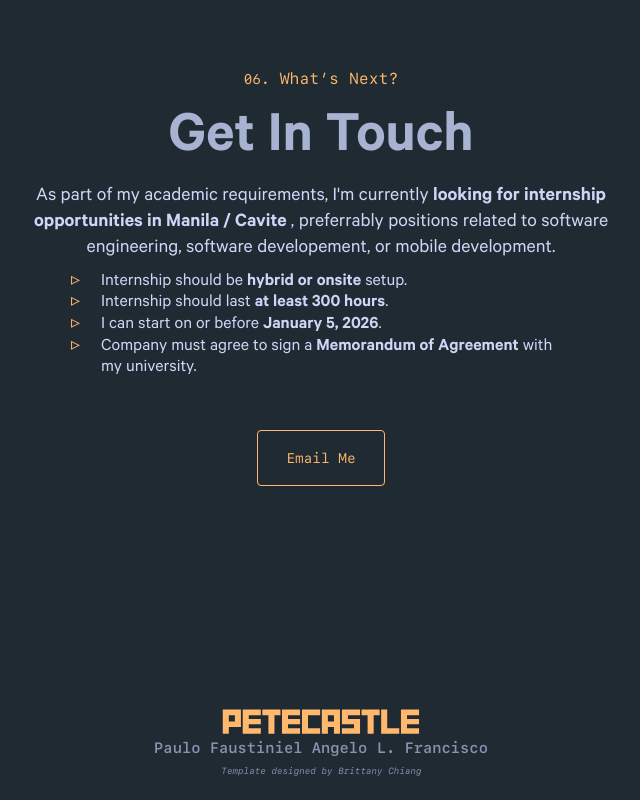
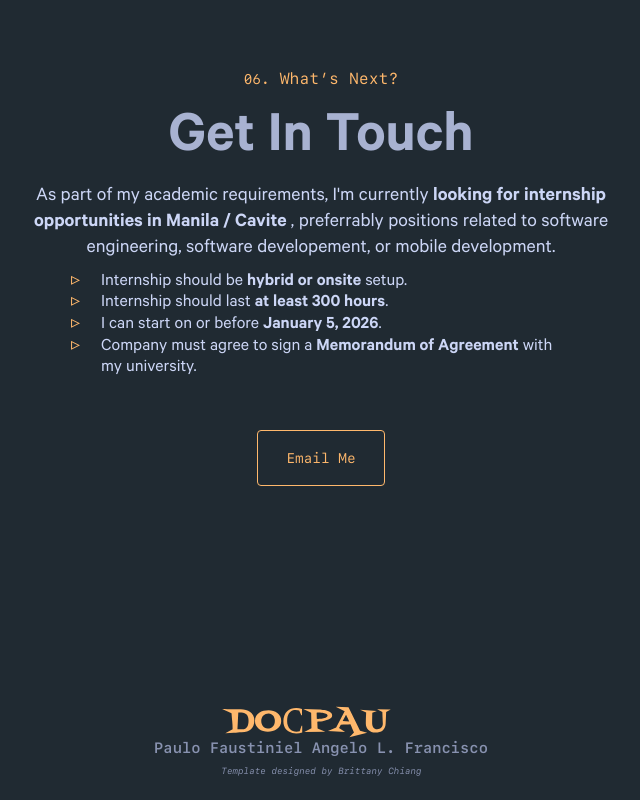
Before and after one commit to paufrancisco/paufrancisco.github.io, a Gatsby site: page / in a window 1280 px wide. Shown: the part 7154-7954 px from the top of the page, without its empty margins (319-959 px from the left). Built offline with nearby package versions, Linux system fonts and the light colour scheme; Gatsby itself is replaced by a stand-in of ours; some packages are replaced by stand-ins of ours.

Commit message:
FOOTER OK

```diff
--- a/src/components/icons/logo_footer.js
+++ b/src/components/icons/logo_footer.js
@@ -8,85 +8,48 @@ const IconLogo = () => (
         <g />
     </defs>
     <g fill="currentColor" fillOpacity="1">
-        <g transform="translate(2.314171, 92.280799)">
+        <g transform="translate(2.314171, 22.280799)">
             <g>
-                <path
-                    d="M 53.78125 -18.980469 L 53.78125 -68.070312 L 2.652344 -68.070312 L 2.652344 0 L 19.695312 0 L 19.695312 -18.980469 Z M 36.738281 -34.492188 L 19.695312 -34.492188 L 19.695312 -52.453125 L 36.738281 -52.453125 Z M 36.738281 -34.492188 " />
+                <path d="M91.5312 32C91.5312 37.6875 90.7188 42.6562 89.0938 46.9062C87.4688 51.0938 85.125 54.5938 82.0625 57.4062C79 60.2188 75.25 62.3438 70.8125 63.7812C66.4375 65.1562 61.4688 65.8438 55.9062 65.8438C52.1562 65.8438 48.4375 65.9688 44.75 66.2188C41.125 66.4688 37.4688 66.6875 33.7812 66.875L9.78125 68.1875L30.3125 57.2188V56.6562C30.3125 49.0938 29.9375 41.625 29.1875 34.25C28.4375 26.875 27.8125 19.4688 27.3125 12.0312L0.875 0.5C5.8125 0.625 10.7188 0.75 15.5938 0.875C20.4688 1 25.375 1.0625 30.3125 1.0625C34.25 1.0625 38.125 1.03125 41.9375 0.96875C45.8125 0.90625 49.6875 0.875 53.5625 0.875C58.3125 0.875 62.9688 1.53125 67.5312 2.84375C72.0938 4.09375 76.1562 6 79.7188 8.5625C83.2812 11.125 86.125 14.375 88.25 18.3125C90.4375 22.1875 91.5312 26.75 91.5312 32ZM75.125 33.3125C75.125 29.9375 74.75 26.8438 74 24.0312C73.25 21.1562 72.0625 18.7188 70.4375 16.7188C68.8125 14.6562 66.7188 13.0625 64.1562 11.9375C61.5938 10.75 58.5 10.1562 54.875 10.1562C53.4375 10.1562 52 10.1875 50.5625 10.25C49.1875 10.25 47.7812 10.2188 46.3438 10.1562L43.9062 57.3125C45.3438 57.3125 46.7188 57.3438 48.0312 57.4062C49.3438 57.4062 50.6875 57.4062 52.0625 57.4062V57.2188C52.9375 57.2812 53.75 57.3438 54.5 57.4062C55.25 57.4062 56.0312 57.4062 56.8438 57.4062C60.5312 57.4062 63.5625 56.75 65.9375 55.4375C68.3125 54.0625 70.1562 52.2812 71.4688 50.0938C72.8438 47.8438 73.7812 45.2812 74.2812 42.4062C74.8438 39.4688 75.125 36.4375 75.125 33.3125Z"/>
             </g>
         </g>
     </g>
     <g fill="currentColor" fillOpacity="1">
-        <g transform="translate(58.436201, 92.280799)">
+        <g transform="translate(95.436201, 25.280799)">
             <g>
-                <path
-                    d="M 53.578125 0 L 53.578125 -15.511719 L 19.695312 -15.511719 L 19.695312 -26.738281 L 53.578125 -26.738281 L 53.578125 -41.738281 L 19.695312 -41.738281 L 19.695312 -52.453125 L 53.578125 -52.453125 L 53.578125 -68.070312 L 2.652344 -68.070312 L 2.652344 0 Z M 53.578125 0 " />
+                <path d="M73.9375 30.75C73.9375 35.875 72.8125 40.3438 70.5625 44.1562C68.3125 47.9062 65.4062 51.0625 61.8438 53.625C58.2812 56.125 54.25 58 49.75 59.25C45.25 60.5 40.75 61.125 36.25 61.125C31.75 61.125 27.3125 60.4688 22.9375 59.1562C18.625 57.8438 14.75 55.9375 11.3125 53.4375C7.9375 50.875 5.21875 47.7188 3.15625 43.9688C1.09375 40.1562 0.0625 35.75 0.0625 30.75C0.0625 25.25 1.15625 20.5938 3.34375 16.7812C5.53125 12.9688 8.4375 9.90625 12.0625 7.59375C15.6875 5.21875 19.8125 3.5 24.4375 2.4375C29.0625 1.375 33.7812 0.84375 38.5938 0.84375C43.0938 0.84375 47.4375 1.5 51.625 2.8125C55.875 4.0625 59.6562 5.9375 62.9688 8.4375C66.2812 10.9375 68.9375 14.0625 70.9375 17.8125C72.9375 21.5625 73.9375 25.875 73.9375 30.75ZM56.0312 30.5625C56.0312 28 55.625 25.5 54.8125 23.0625C54.0625 20.5625 52.9375 18.375 51.4375 16.5C50 14.5625 48.1875 13.0312 46 11.9062C43.875 10.7188 41.4062 10.125 38.5938 10.125C35.6562 10.125 32.9062 10.625 30.3438 11.625C27.8438 12.625 25.6562 14.0312 23.7812 15.8438C21.9062 17.5938 20.4375 19.7188 19.375 22.2188C18.3125 24.6562 17.7812 27.3125 17.7812 30.1875C17.7812 32.875 18.125 35.5312 18.8125 38.1562C19.5625 40.7188 20.6562 43.0312 22.0938 45.0938C23.5938 47.1562 25.4688 48.8125 27.7188 50.0625C29.9688 51.3125 32.625 51.9375 35.6875 51.9375C39.0625 51.9375 42.0312 51.4375 44.5938 50.4375C47.1562 49.375 49.2812 47.9062 50.9688 46.0312C52.6562 44.1562 53.9062 41.9062 54.7188 39.2812C55.5938 36.6562 56.0312 33.75 56.0312 30.5625Z"/>
             </g>
         </g>
     </g>
     <g fill="currentColor" fillOpacity="1">
-        <g transform="translate(114.660275, 92.280799)">
+        <g transform="translate(174.660275, 19.280799)">
             <g>
-                <path
-                    d="M 52.660156 -52.453125 L 52.660156 -68.070312 L 1.53125 -68.070312 L 1.53125 -52.453125 L 18.675781 -52.453125 L 18.675781 0 L 35.71875 0 L 35.71875 -52.453125 Z M 52.660156 -52.453125 " />
+                <path d="M53.8281 69.2656C48.3594 71.2031 42.7656 72.1719 37.0469 72.1719C33.1719 72.1719 29.4688 71.75 25.9375 70.9062C22.4375 70.0312 19.1406 68.6562 16.0469 66.7812C12.9844 64.9062 10.3125 62.625 8.03125 59.9375C5.78125 57.25 4 53.9688 2.6875 50.0938C1.40625 46.1875 0.765625 41.8906 0.765625 37.2031C0.765625 31.3281 1.71875 26.0312 3.625 21.3125C5.53125 16.5625 8.125 12.6875 11.4062 9.6875C14.7188 6.65625 18.5625 4.34375 22.9375 2.75C27.3125 1.15625 32.0156 0.359375 37.0469 0.359375C42.3594 0.359375 47.7344 1.21875 53.1719 2.9375L53.0781 20.7969H51.1562L45.2969 7.4375C42.6719 6.28125 39.2188 5.70312 34.9375 5.70312C32.4375 5.70312 30.0781 6.03125 27.8594 6.6875C25.6406 7.34375 23.5 8.4375 21.4375 9.96875C19.4062 11.5 17.6406 13.4375 16.1406 15.7812C14.6719 18.0938 13.5 21.0312 12.625 24.5938C11.75 28.1562 11.3125 32.1719 11.3125 36.6406C11.3125 41.3906 12 45.7188 13.375 49.625C14.7812 53.5 16.6875 56.7031 19.0938 59.2344C21.5 61.7344 24.2812 63.6719 27.4375 65.0469C30.625 66.3906 34.0156 67.0625 37.6094 67.0625C40.7969 67.0625 43.8125 66.6094 46.6562 65.7031L51.8125 50.2812H53.7344L53.8281 69.2656Z"/>
             </g>
         </g>
     </g>
     <g fill="currentColor" fillOpacity="1">
-        <g transform="translate(168.843529, 92.280799)">
+        <g transform="translate(230.843529, 22.280799)">
             <g>
-                <path
-                    d="M 53.578125 0 L 53.578125 -15.511719 L 19.695312 -15.511719 L 19.695312 -26.738281 L 53.578125 -26.738281 L 53.578125 -41.738281 L 19.695312 -41.738281 L 19.695312 -52.453125 L 53.578125 -52.453125 L 53.578125 -68.070312 L 2.652344 -68.070312 L 2.652344 0 Z M 53.578125 0 " />
+                <path d="M81.75 18.4062C81.75 20.7188 80.9375 22.75 79.3125 24.5C77.6875 26.1875 75.5625 27.6875 72.9375 29C70.375 30.25 67.5 31.3125 64.3125 32.1875C61.1875 33.0625 58.0625 33.7812 54.9375 34.3438C51.875 34.9062 49 35.3438 46.3125 35.6562C43.6875 35.9062 41.5938 36.0625 40.0312 36.125L40.7812 55.25L62.5312 64.25L3.375 65L23.5312 54.4062L22.6875 10.4375L0.5625 0.40625L45.6562 1.625C47.3438 1.6875 49.4062 1.8125 51.8438 2C54.3438 2.1875 56.9062 2.53125 59.5312 3.03125C62.2188 3.46875 64.875 4.09375 67.5 4.90625C70.1875 5.65625 72.5625 6.65625 74.625 7.90625C76.75 9.09375 78.4688 10.5625 79.7812 12.3125C81.0938 14 81.75 16.0312 81.75 18.4062ZM68.8125 18.4062C68.8125 17.2812 68.375 16.3125 67.5 15.5C66.625 14.625 65.5 13.9062 64.125 13.3438C62.75 12.7188 61.2188 12.2188 59.5312 11.8438C57.8438 11.4062 56.1875 11.0938 54.5625 10.9062C52.9375 10.6562 51.4375 10.5 50.0625 10.4375C48.75 10.3125 47.7188 10.25 46.9688 10.25C45.5312 10.25 44.0625 10.2812 42.5625 10.3438C41.0625 10.4062 39.5938 10.5 38.1562 10.625L38.625 27.875C39.4375 28 40.1875 28.0625 40.875 28.0625C41.625 28.0625 42.375 28.0625 43.125 28.0625C44 28.0625 45.2188 28.0312 46.7812 27.9688C48.4062 27.8438 50.1562 27.6562 52.0312 27.4062C53.9688 27.0938 55.9062 26.7188 57.8438 26.2812C59.8438 25.7812 61.6562 25.1875 63.2812 24.5C64.9062 23.75 66.2188 22.875 67.2188 21.875C68.2812 20.875 68.8125 19.7188 68.8125 18.4062Z" fill="#FFB86C"/>
             </g>
         </g>
     </g>
     <g fill="currentColor" fillOpacity="1">
-        <g transform="translate(225.067603, 92.280799)">
+        <g transform="translate(300.067603, 15.280799)">
             <g>
-                <path
-                    d="M 53.78125 0 L 53.78125 -15.511719 L 19.695312 -15.511719 L 19.695312 -52.453125 L 53.78125 -52.453125 L 53.78125 -68.070312 L 2.652344 -68.070312 L 2.652344 0 Z M 53.78125 0 " />
+                <path d="M111.047 74.1875L60.9844 86.6562L73.9219 73.1562C72.2969 69.3438 70.6406 65.5312 68.9531 61.7188C67.3281 57.9062 65.6406 54.0938 63.8906 50.2812C59.3906 50.5938 54.8906 50.7812 50.3906 50.8438C45.9531 50.8438 41.4844 51 36.9844 51.3125C36.1094 52.9375 35.2344 54.5625 34.3594 56.1875C33.5469 57.75 32.7031 59.3438 31.8281 60.9688L48.8906 72.125L0.796875 68.9375L23.8594 59.1875L47.7656 13.5312L22.5469 0.6875L58.5469 2.1875L90.9844 68.2812L111.047 74.1875ZM60.5156 42.125C59.0781 39 57.6094 35.9062 56.1094 32.8438C54.6094 29.7812 53.1406 26.6875 51.7031 23.5625C50.0781 26.5625 48.4531 29.5312 46.8281 32.4688C45.2656 35.3438 43.6719 38.2812 42.0469 41.2812L60.5156 42.125Z" fill="#FFB86C"/>
             </g>
         </g>
     </g>
     <g fill="currentColor" fillOpacity="1">
-        <g transform="translate(280.883503, 92.280799)">
+        <g transform="translate(390.883503, 22.280799)">
             <g>
-                <path
-                    d="M 53.78125 0 L 53.78125 -68.070312 L 2.652344 -68.070312 L 2.652344 0 L 19.695312 0 L 19.695312 -18.980469 L 36.738281 -18.980469 L 36.738281 0 Z M 36.738281 -34.492188 L 19.695312 -34.492188 L 19.695312 -52.453125 L 36.738281 -52.453125 Z M 36.738281 -34.492188 " />
+                <path d="M86.5156 1.46875L73.5781 8.78125L72.2656 40.9375C72.0781 45.4375 71.2656 49.3125 69.8281 52.5625C68.4531 55.8125 66.4844 58.4688 63.9219 60.5312C61.4219 62.5938 58.3906 64.0938 54.8281 65.0312C51.3281 66.0312 47.3906 66.5312 43.0156 66.5312C39.1406 66.5312 35.5469 65.9375 32.2344 64.75C28.9844 63.5625 26.1719 61.8438 23.7969 59.5938C21.4844 57.3438 19.6719 54.625 18.3594 51.4375C17.0469 48.25 16.3906 44.6562 16.3906 40.6562C16.3906 35.5938 16.4844 30.5 16.6719 25.375C16.9219 20.1875 17.1406 15.0312 17.3281 9.90625L0.546875 2.21875L47.6094 5.5L34.6719 10.9375C34.5469 15.8125 34.4219 20.7188 34.2969 25.6562C34.2344 30.5312 34.2031 35.4062 34.2031 40.2812C34.2031 42.3438 34.4844 44.4062 35.0469 46.4688C35.6094 48.4688 36.4531 50.2812 37.5781 51.9062C38.7656 53.4688 40.2344 54.75 41.9844 55.75C43.7344 56.75 45.7969 57.25 48.1719 57.25C50.6719 57.25 52.9219 56.8438 54.9219 56.0312C56.9844 55.1562 58.7031 53.9688 60.0781 52.4688C61.4531 50.9688 62.4844 49.1875 63.1719 47.125C63.9219 45 64.2656 42.7188 64.2031 40.2812C64.2031 40.1562 64.2031 40.1562 64.2031 40.2812C64.2031 40.3438 64.2031 40.25 64.2031 40C64.2031 39.6875 64.1719 39.0312 64.1094 38.0312C64.0469 37.0312 63.9531 35.375 63.8281 33.0625C63.7656 30.75 63.6406 27.625 63.4531 23.6875C63.3281 19.75 63.1406 14.7188 62.8906 8.59375L48.1719 0.8125L86.5156 1.46875Z" fill="#FFB86C"/>
             </g>
         </g>
     </g>
-    <g fill="currentColor" fillOpacity="1">
-        <g transform="translate(337.31164, 92.280799)">
-            <g>
-                <path
-                    d="M 53.78125 0 L 53.78125 -41.738281 L 19.695312 -41.738281 L 19.695312 -52.453125 L 53.78125 -52.453125 L 53.78125 -68.070312 L 2.652344 -68.070312 L 2.652344 -26.738281 L 36.738281 -26.738281 L 36.738281 -15.511719 L 2.652344 -15.511719 L 2.652344 0 Z M 53.78125 0 " />
-            </g>
-        </g>
-    </g>
-    <g fill="currentColor" fillOpacity="1">
-        <g transform="translate(393.637734, 92.280799)">
-            <g>
-                <path
-                    d="M 52.660156 -52.453125 L 52.660156 -68.070312 L 1.53125 -68.070312 L 1.53125 -52.453125 L 18.675781 -52.453125 L 18.675781 0 L 35.71875 0 L 35.71875 -52.453125 Z M 52.660156 -52.453125 " />
-            </g>
-        </g>
-    </g>
-    <g fill="currentColor" fillOpacity="1">
-        <g transform="translate(447.820988, 92.280799)">
-            <g>
-                <path
-                    d="M 53.578125 0 L 53.578125 -15.511719 L 19.695312 -15.511719 L 19.695312 -68.070312 L 2.652344 -68.070312 L 2.652344 0 Z M 53.578125 0 " />
-            </g>
-        </g>
-    </g>
-    <g fill="currentColor" fillOpacity="1">
-        <g transform="translate(503.432802, 92.280799)">
-            <g>
-                <path
-                    d="M 53.578125 0 L 53.578125 -15.511719 L 19.695312 -15.511719 L 19.695312 -26.738281 L 53.578125 -26.738281 L 53.578125 -41.738281 L 19.695312 -41.738281 L 19.695312 -52.453125 L 53.578125 -52.453125 L 53.578125 -68.070312 L 2.652344 -68.070312 L 2.652344 0 Z M 53.578125 0 " />
-            </g>
-        </g>
-    </g>
+
 </svg>
 );
 
```
